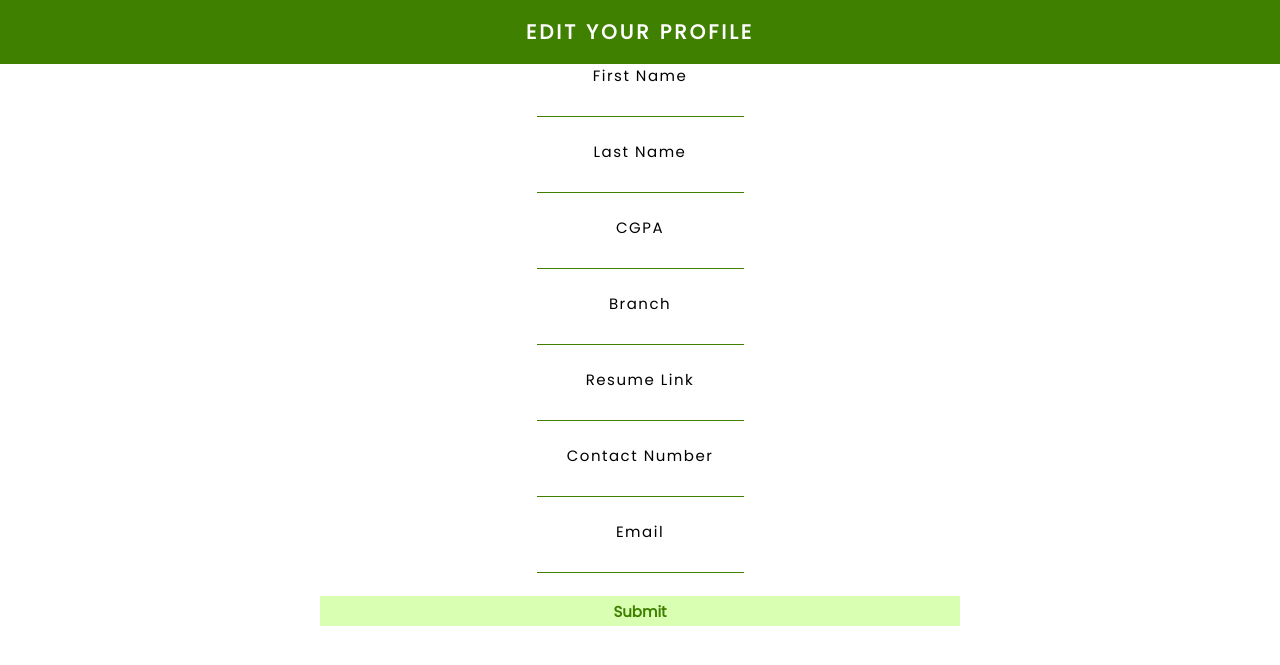
After one commit to sri-1729/placement_system, a Flask app: template app/templates/edit_profile.html in a window 1280 px wide. The commit adds this page. Shown: the top 665 px of the page. Run offline with Flask 2, Linux system fonts and the light colour scheme; the template is opened without the code that fills it: values that come from a table or form of the project are taken from there, others are empty.

Commit message:
editProfile

```diff
--- a/app/__init__.py
+++ b/app/__init__.py
@@ -25,5 +25,7 @@ def create_app(config_name):
 	#blueprint for authorization
 	from .login import login as l_bp
 	app.register_blueprint(l_bp, url_prefix = '/auth')
+	from .profile import profile as p_bp
+	app.register_blueprint(p_bp, url_prefix = '/profile')
 
 	return app
--- /dev/null
+++ b/app/profile/__init__.py
@@ -0,0 +1,5 @@
+from flask import Blueprint
+
+#creating blueprint for app routes and error handling pages
+profile = Blueprint('profile', __name__)
+from . import views
--- /dev/null
+++ b/app/profile/forms.py
@@ -0,0 +1,27 @@
+from flask_wtf import FlaskForm
+from wtforms import StringField, SubmitField, PasswordField, DecimalField
+from flask import render_template, redirect, session, url_for
+from wtforms.validators import DataRequired
+from .. import db
+
+class ProfileFormI(FlaskForm):
+	fname = StringField('First Name', validators = [DataRequired()], render_kw = {'autocomplete':'off', 'class':'input-form'})
+	lname = StringField('Last Name', validators = [DataRequired()], render_kw = {'class':'input-form'})
+	cgpa = DecimalField('CGPA', validators = [DataRequired()],rounding=2, render_kw = {'class':'input-form'})
+	branch = StringField('Branch', validators = [DataRequired()], render_kw = {'class':'input-form'})
+	resume_link = StringField('Resume Link', validators = [DataRequired()], render_kw = {'class':'input-form'})
+	contact_no = StringField('Contact Number', validators = [DataRequired()], render_kw = {'class':'input-form'})
+	email = StringField('Email', validators = [DataRequired()], render_kw = {'class':'input-form'})
+	submit = SubmitField('Submit', render_kw = {'class':'submit-button'})
+
+
+
+# class ProfileFormE(FlaskForm):
+# 	fname = StringField('First Name', validators = [DataRequired()], render_kw = {'autocomplete':'off', 'class':'input-form', 'value':prof['fname']})
+# 	lname = StringField('Last Name', validators = [DataRequired()], render_kw = {'autocomplete':'off','class':'input-form', 'value':prof['lname']})
+# 	cgpa = DecimalField('CGPA', validators = [DataRequired()],rounding=2, render_kw = {'autocomplete':'off','class':'input-form', 'value':str(prof['cgpa'])})
+# 	branch = StringField('Branch', validators = [DataRequired()], render_kw = {'autocomplete':'off','class':'input-form', 'value':prof['branch']})
+# 	resume_link = StringField('Resume Link', validators = [DataRequired()], render_kw = {'autocomplete':'off','class':'input-form', 'value':prof['resume_link']})
+# 	contact_no = StringField('Contact Number', validators = [DataRequired()], render_kw = {'autocomplete':'off','class':'input-form', 'value':prof['contact_no']})
+# 	email = StringField('Email', validators = [DataRequired()], render_kw = {'autocomplete':'off','class':'input-form', 'value':prof['email_id']})
+# 	submit = SubmitField('Submit', render_kw = {'class':'submit-button'})
--- /dev/null
+++ b/app/templates/edit_profile.html
@@ -0,0 +1,39 @@
+{% extends "base.html" %}
+
+{% block title %}EditProfile{% endblock %}
+{% block head %}
+
+<link rel="stylesheet" type = text/css href="{{ url_for('static', filename='style.css') }}">
+<link rel="stylesheet" type = text/css href="{{ url_for('static', filename='fstyles.css') }}">
+<link rel="preconnect" href="https://fonts.googleapis.com">
+<link rel="preconnect" href="https://fonts.gstatic.com" crossorigin>
+<link href="https://fonts.googleapis.com/css2?family=Poppins&display=swap" rel="stylesheet">
+
+{% endblock %}
+{% block body %}
+<nav>
+	<div class="logo">
+		<h4>Edit your profile</h4>
+	</div>
+</nav>
+
+<form method="POST" class = 'Lform'>
+	{{ form.hidden_tag() }}
+	{{ form.fname.label }} {{ form.fname() }}
+	<br>
+	{{ form.lname.label }} {{ form.lname() }}
+	<br>
+	{{ form.cgpa.label }} {{ form.cgpa() }}
+	<br>
+	{{ form.branch.label }} {{ form.branch() }}
+	<br>
+	{{ form.resume_link.label }} {{ form.resume_link() }}
+	<br>
+	{{ form.contact_no.label }} {{ form.contact_no() }}
+	<br>
+	{{ form.email.label }} {{ form.email() }}
+	<br>
+	{{ form.submit() }}
+	<br>
+</form>
+{% endblock %}
--- a/app/templates/home.html
+++ b/app/templates/home.html
@@ -34,7 +34,13 @@
 
 {% if 'user' in session %}
 {% if session['user']['type_'] == 'student' %}
+<div class="wrapper">
 <img src ="{{ url_for('static', filename='images/undraw_Brainstorming_re_1lmw.png') }}">
+<ul class="function">
+<li><a href="{{ url_for('profile.edit_profile')}}" class="link-button">Edit Your Profile</a></li>
+<li><a href="#" class="link-button">View Your Profile</a></li>
+</ul>
+</div>
 {% elif session['user']['type_'] == 'company' %}
 <img src ="{{ url_for('static', filename='images/undraw_Business_decisions_re_84ag.png') }}">
 {% else %}
```
Also changed, not shown: app/models.py (+14 -0 lines), app/profile/views.py (added, +61 -0 lines), app/static/style.css (+44 -0 lines).
